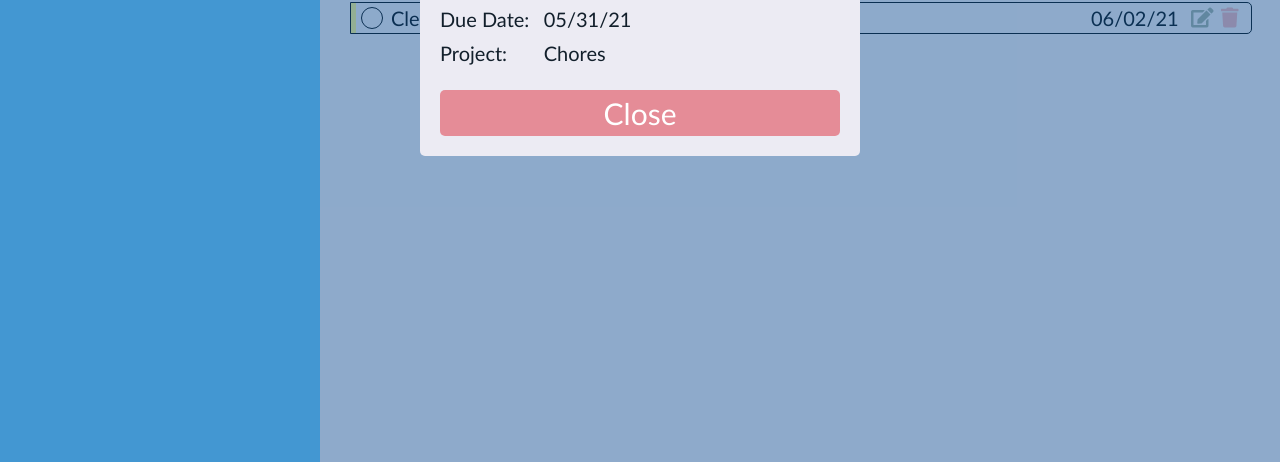
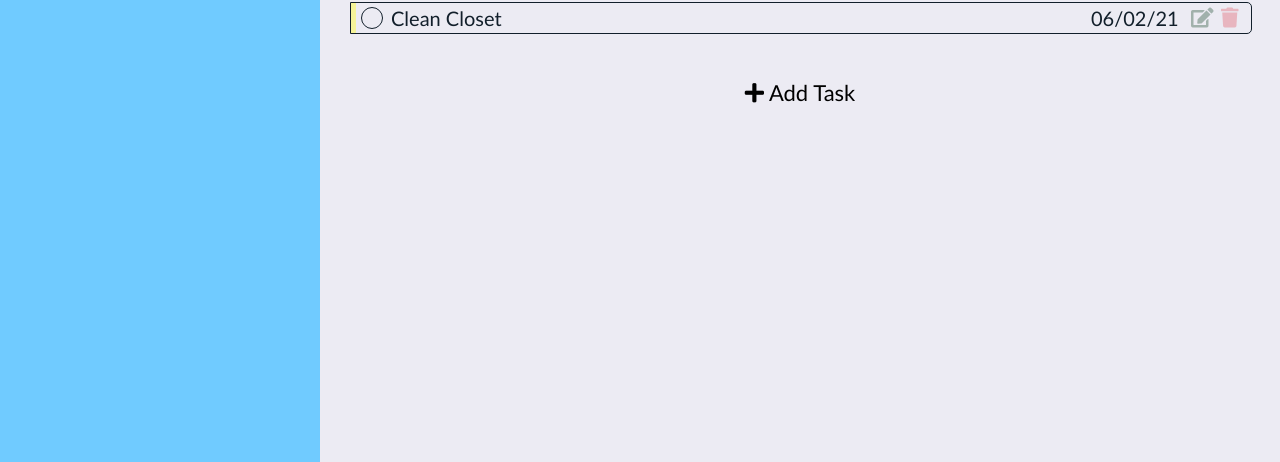
Before and after one commit to jacobcohn/todo-list, a plain HTML site: page index.html in a window 1280 px wide. Shown: the part 302-764 px from the top of the page. Drawn offline with Linux system fonts and the light colour scheme.

Commit message:
set up all tasks in events

```diff
--- a/index.html
+++ b/index.html
@@ -148,7 +148,7 @@
         </div>
     </div>
 
-    <div id='displayTaskModalBackground' class='modalBackground displayFlex'>
+    <div id='displayTaskModalBackground' class='modalBackground displayNone'>
         <div id='displayTaskModalContent' class='taskModalContent'>
             <p id='displayTaskNameLabel' class='displayTaskElement'>Name:</p>
             <p id='displayTaskNameDescription' class='displayTaskElement'>Clean Dished</p>
--- a/style.css
+++ b/style.css
@@ -256,6 +256,14 @@ button {
     font-size: 15px;
 }
 
+.taskName {
+    cursor: default;
+}
+
+.taskDueDate {
+    cursor: default;
+}
+
 .lineThrough {
     text-decoration: line-through;
 }
```
Also changed, not shown: main.js (+2 -2 lines).
